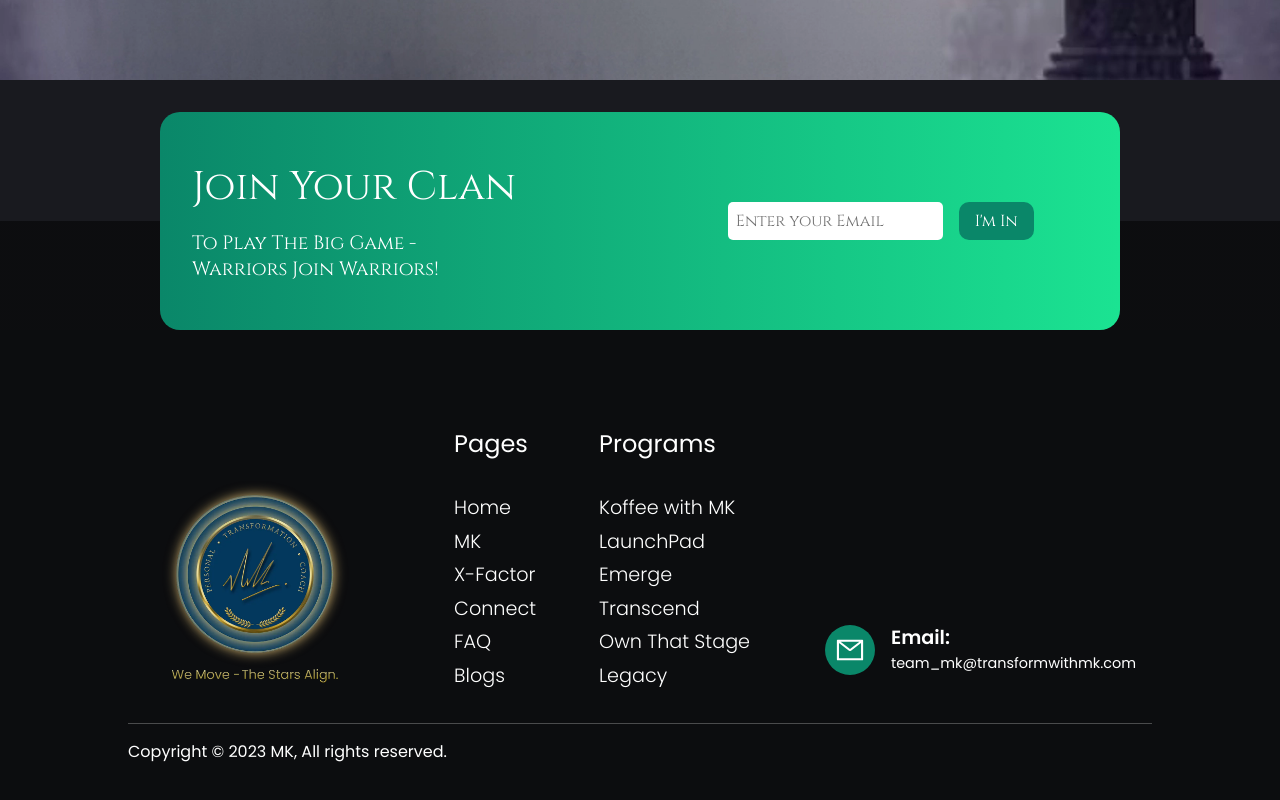
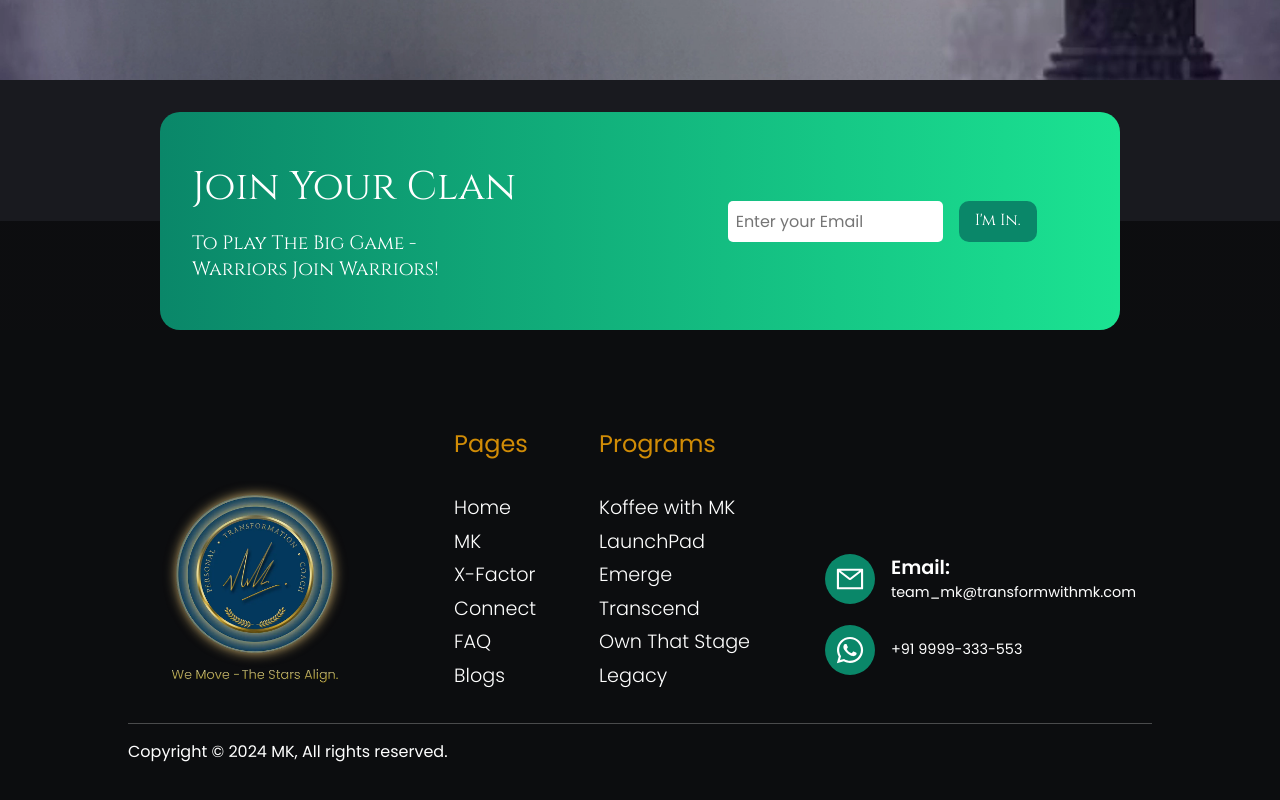
Before and after one commit to Xaverick/tutwithmk, a React (Vite) app: page /home in a window 1280 px wide. Shown: the part 1592-2392 px from the top of the page. Built offline with nearby package versions, Linux system fonts and the light colour scheme.

Commit message:
Done some changes

```diff
--- a/src/components/Footer/Footer.jsx
+++ b/src/components/Footer/Footer.jsx
@@ -4,6 +4,7 @@ import {AiOutlineMail} from 'react-icons/ai'
 import footerLogo from '../../assets/footerLogo.webp'
 import emailjs from '@emailjs/browser';
 import{Link} from 'react-router-dom'
+import { FaWhatsapp } from "react-icons/fa";
 
 const Footer = () => {
   const [formData, setFormData] = useState({email: ''})
@@ -61,7 +62,7 @@ const Footer = () => {
               {isFrormSubmitted ? <h1 className='header'>Welcome To your clan!</h1> : (
               <form  className='newsletter__form'>
                 <input type="text" placeholder='Enter your Email' name="email" value={email} onChange={handleChangeInput} />
-                <a className='button' onClick={handleSubmit}>{loading ? 'Joining...': "I'm In" }</a>
+                <a className='button' onClick={handleSubmit}>{loading ? 'Joining...': "I'm In." }</a>
               </form>)}
             </div>
 
@@ -84,7 +85,7 @@ const Footer = () => {
 
         <div style={{display: "flex", gap:"1rem"}}>
           <div className="section">
-            <h3>Pages</h3>
+            <h3 style={{color:"var(--header-green)"}}>Pages</h3>
             <ul>
               <li><Link to="/">Home</Link></li>
               <li><Link to="/about">MK</Link></li>
@@ -97,7 +98,7 @@ const Footer = () => {
           </div>
 
           <div className="section">
-            <h3>Programs</h3>
+            <h3 style={{color:"var(--header-green)"}}>Programs</h3>
             <ul>
               <li><Link to="/services/coffewithmk">Koffee with MK </Link></li>
               <li><Link to="/services/launchpad">LaunchPad</Link></li>
@@ -121,7 +122,21 @@ const Footer = () => {
                 <h3>Email:</h3>
                 <p style={{fontSize:"0.9rem"}}>
                   <a href="mailto:team_mk@transformwithmk.com" onClick={openMailto}>
-                    team_mk@transformwithmk.com
+                    team_mk@transformwithmk.com <br />
+
+                  </a>
+                </p>
+
+              </div>
+            </li>
+            <li className='list'>
+              <Link to="/contact" className='icon'>
+              <FaWhatsapp />
+              </Link>
+              <div className='content'>
+                <p style={{fontSize:"0.9rem", width:"100%"}}>
+                  <a href="https://wa.me/1234567890" target="_blank" rel="noreferrer">
+                  +91 9999-333-553
                   </a>
                 </p>
 
@@ -132,7 +147,7 @@ const Footer = () => {
         </div>
       </div>
       <div className="lower-footer">
-        <p>Copyright © 2023 MK, All rights reserved.</p>
+        <p>Copyright © 2024 MK, All rights reserved.</p>
 
       </div>
 
--- a/src/components/Footer/Footer.scss
+++ b/src/components/Footer/Footer.scss
@@ -78,12 +78,14 @@
                     border: none;
                     outline: none;
                     font-size: 1rem;
-                    font-family: var(--font-display);
+                    // font-family: var(--font-base);
+                    font-family: var(--font-secondary);
                     font-weight: 400;
                     @media  screen and (max-width: 768px){
                         font-size: 0.8rem;
                     }
                 }
+
                 .button{
                     margin: 0;
                     font-family: var(--font-display);
@@ -93,7 +95,7 @@
                     width: fit-content;
                     font-size: 1rem;
                     &:hover{
-                        background-color: var(--button-green-green);
+                        background-color: var(--header-green);
                     }
 
                 }
--- a/src/container/Home/Home.jsx
+++ b/src/container/Home/Home.jsx
@@ -20,6 +20,9 @@ import alliance8 from "../../assets/InternationalAlliances/124.png"
 import alliance9 from "../../assets/InternationalAlliances/125.png"
 import alliance10 from "../../assets/InternationalAlliances/126.png"
 import {useLocation} from 'react-router-dom'
+
+import mkpic from "../../assets/mkpic.jpg"
+import mkpic2 from "../../assets/mkpic2.png"
 
 const Home = () => {
   const { pathname, hash } = useLocation();
@@ -90,10 +93,12 @@ const Home = () => {
             It's tough but not a suffering that you haven't already endured.
           </h1>
         </div>
+        <img src={greendotart} alt="" />
       </div>
 
 
       <div className="quoate-3">
+
         <span className="heading">
           <p>
             <span>T R A N S F O R M A T I O N</span> <br /> IS THE GAME
@@ -101,7 +106,7 @@ const Home = () => {
           <p style={{ margin: "1rem 0" }}>I Welcome You To Your Version X</p>
         </span>
 
-        <img src={greendotart} alt="" />
+        <img src={mkpic2} alt="" className="mkpic" />
 
         <span className="heading">
           <p>
@@ -126,18 +131,19 @@ const Home = () => {
               options={{
                 strings: ["I Deliver what I Promise."],
                 speed: 100,
-                deleteSpeed: 30,
+                deleteSpeed: 125,
                 waitUntilVisible: true,
                 loop: true,
               }}
               getBeforeInit={(instance) => {
-                instance.pause(10000).delete();
+                instance.pause(7000).delete();
                 return instance;
               }}
+
             />
           </div>
 
-          <TypeIt
+          {/* <TypeIt
             options={{
               strings: [` My Promise – "Transformation." `],
               speed: 100,
@@ -149,11 +155,11 @@ const Home = () => {
             getBeforeInit={(instance) => {
               instance.pause(6000).delete().pause(2000);
               return instance;
-            }}
-          />
-
+            }} */}
+          {/* /> */}
+          My Promise – <span style={{fontFamily: "var(--font-cinzel)"}}>"</span>Transformation.<span style={{fontFamily: "var(--font-cinzel)"}}>"</span>
           <div className="lastline">
-            <TypeIt
+            {/* <TypeIt
               options={{
                 strings: ["That's it! End of Story. "],
                 speed: 100,
@@ -168,7 +174,9 @@ const Home = () => {
                 // Remember to return it!
                 return instance;
               }}
-            />
+
+            /> */}
+            That's it! End of Story.
           </div>
         </div>
       </div>
--- a/src/container/Home/Home.scss
+++ b/src/container/Home/Home.scss
@@ -13,7 +13,6 @@
         height: auto;
 
     }
-
 
     @media screen and (max-width: 768px){
         margin-top: 55px;
@@ -185,6 +184,10 @@
             }
         }
     }
+    img{
+        width: 15%;
+        // margin: 1rem 0;
+    }
 
     @media screen and (max-width: 768px){
         margin: 3rem 0;
@@ -212,16 +215,19 @@
 .quoate-3{
     width: 100%;
     margin: 0 auto;
-    padding-top: 6rem;
+    padding-top: 4rem;
     display: flex;
     flex-direction: column;
     align-items: center;
     justify-content: start;
-    img{
-        width: 15%;
-        margin: 1rem 0;
+
+    .mkpic{
+        width: 400px;
+        height: auto;
+        margin: 2rem auto;
+        padding-bottom: 2rem;
+        // border-radius: 50%;
     }
-
     .heading{
         display: flex;
         flex-direction: column;
```
Also changed, not shown: src/assets/mkpic.jpg (added), src/assets/mkpic2.png (added).
